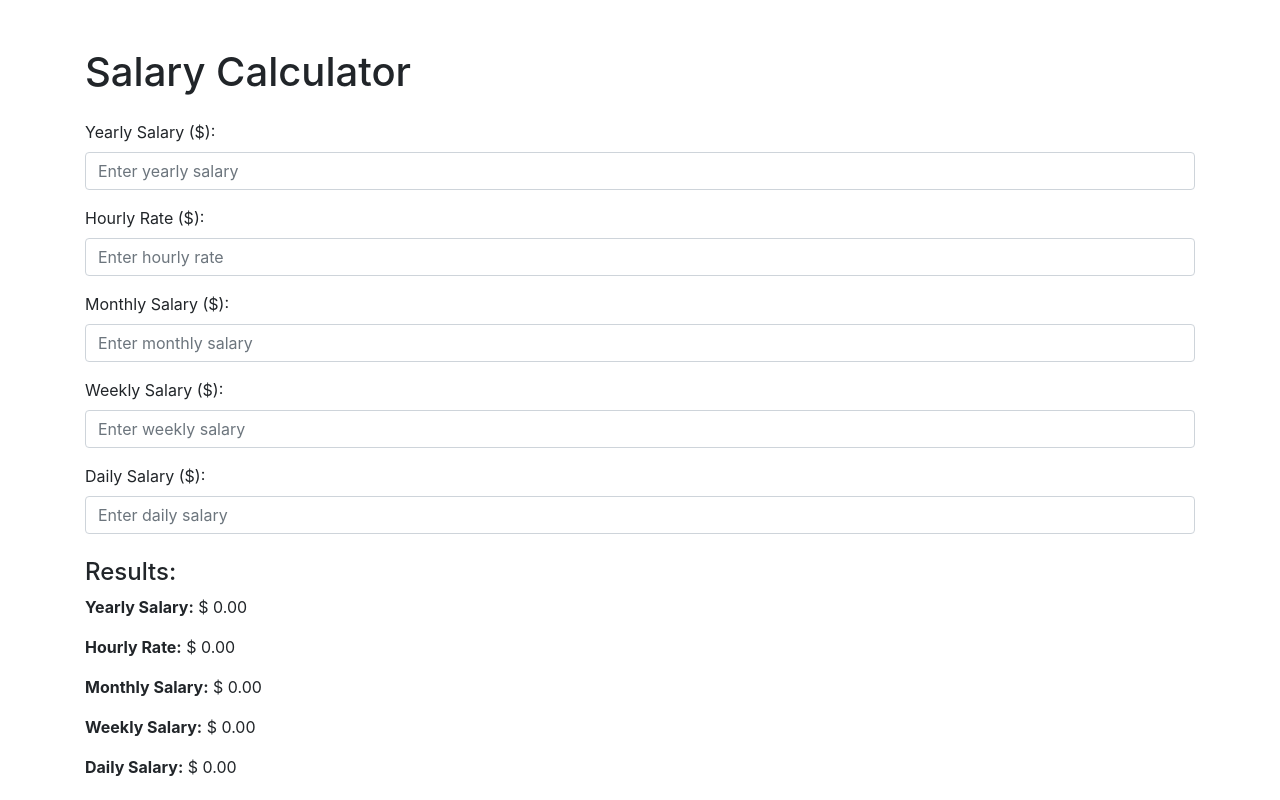
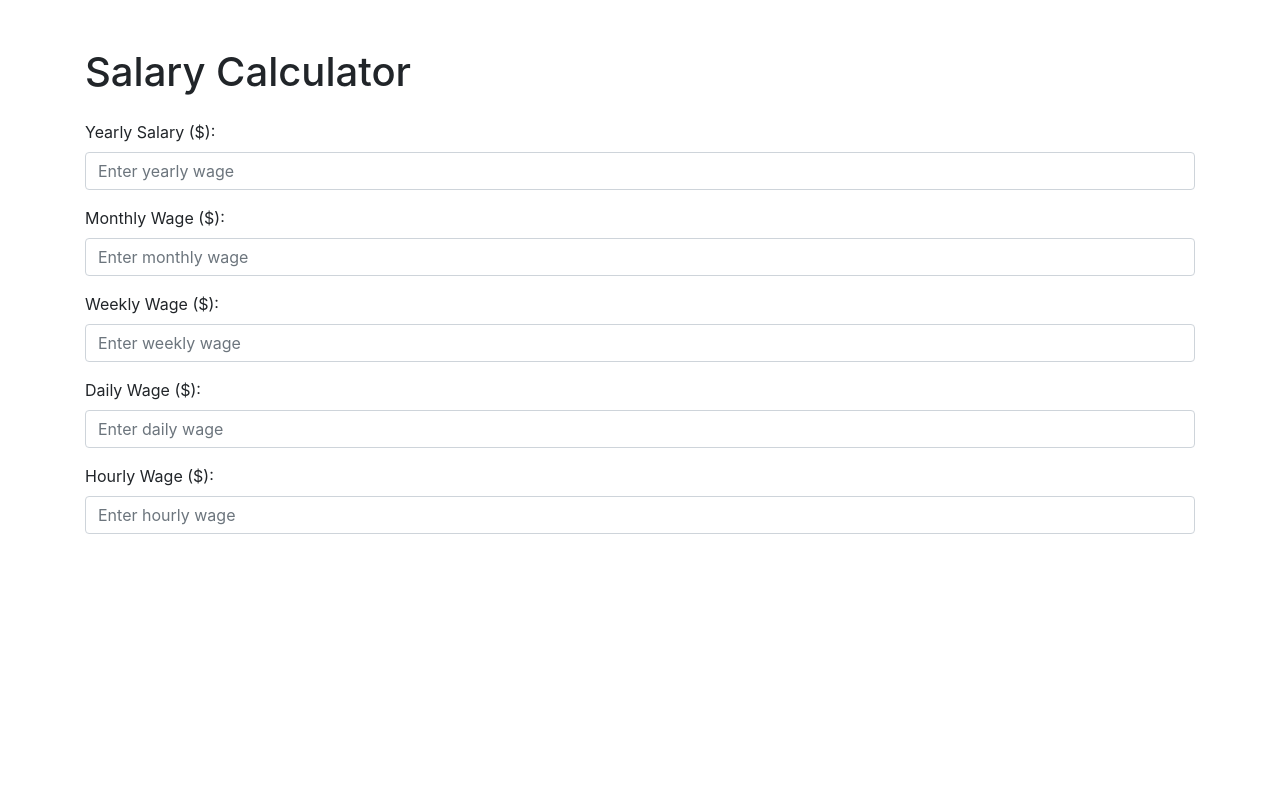
Before and after one commit to ruvamd/salaryCalculator, a Flask app: page / in a window 1280 px wide. Run offline with Flask 3, Linux system fonts and the light colour scheme; some libraries are stand-ins or nearby versions.

Commit message:
working app without hr per week input

```diff
--- a/app.py
+++ b/app.py
@@ -53,13 +53,12 @@ def calculate_salary():
             hourly_rate = yearly_salary / (HOURS_PER_WEEK * WEEKS_PER_YEAR)
             monthly_salary = yearly_salary / MONTHS_PER_YEAR
 
-        return jsonify({
-            'yearly_salary': yearly_salary,
-            'hourly_rate': hourly_rate,
-            'monthly_salary': monthly_salary,
-            'weekly_salary': weekly_salary,
-            'daily_salary': daily_salary
-        })
+        return render_template('index.html',
+                               yearly_salary=yearly_salary,
+                               hourly_rate=hourly_rate,
+                               monthly_salary=monthly_salary,
+                               weekly_salary=weekly_salary,
+                               daily_salary=daily_salary)
     except ValueError:
         return jsonify({'error': 'Invalid input. Please enter valid values.'})
 
--- a/templates/index.html
+++ b/templates/index.html
@@ -13,83 +13,73 @@
         <form>
             <div class="form-group">
                 <label for="yearly_salary">Yearly Salary ($):</label>
-                <input type="text" class="form-control salary-input" id="yearly_salary" placeholder="Enter yearly salary">
+                <input type="text" class="form-control salary-input" id="yearly_salary" name="yearly_salary" placeholder="Enter yearly wage">
             </div>
             <div class="form-group">
-                <label for="hourly_rate">Hourly Rate ($):</label>
-                <input type="text" class="form-control salary-input" id="hourly_rate" placeholder="Enter hourly rate">
+                <label for="monthly_salary">Monthly Wage ($):</label>
+                <input type="text" class="form-control salary-input" id="monthly_salary" name="monthly_salary" placeholder="Enter monthly wage">
             </div>
             <div class="form-group">
-                <label for="monthly_salary">Monthly Salary ($):</label>
-                <input type="text" class="form-control salary-input" id="monthly_salary" placeholder="Enter monthly salary">
+                <label for="weekly_salary">Weekly Wage ($):</label>
+                <input type="text" class="form-control salary-input" id="weekly_salary" name="weekly_salary" placeholder="Enter weekly wage">
             </div>
             <div class="form-group">
-                <label for="weekly_salary">Weekly Salary ($):</label>
-                <input type="text" class="form-control salary-input" id="weekly_salary" placeholder="Enter weekly salary">
+                <label for="daily_salary">Daily Wage ($):</label>
+                <input type="text" class="form-control salary-input" id="daily_salary" name="daily_salary" placeholder="Enter daily wage">
             </div>
             <div class="form-group">
-                <label for="daily_salary">Daily Salary ($):</label>
-                <input type="text" class="form-control salary-input" id="daily_salary" placeholder="Enter daily salary">
+                <label for="hourly_rate">Hourly Wage ($):</label>
+                <input type="text" class="form-control salary-input" id="hourly_rate" name="hourly_rate" placeholder="Enter hourly wage">
             </div>
         </form>
+    </div>
 
-        <div class="mt-4">
-            <h4>Results:</h4>
-            <p><strong>Yearly Salary:</strong> $ <span id="result_yearly_salary">0.00</span></p>
-            <p><strong>Hourly Rate:</strong> $ <span id="result_hourly_rate">0.00</span></p>
-            <p><strong>Monthly Salary:</strong> $ <span id="result_monthly_salary">0.00</span></p>
-            <p><strong>Weekly Salary:</strong> $ <span id="result_weekly_salary">0.00</span></p>
-            <p><strong>Daily Salary:</strong> $ <span id="result_daily_salary">0.00</span></p>
-        </div>
-    </div>
 
     <script>
         $(document).ready(function() {
             $('.salary-input').on('input', function() {
-                // Get the entered value
                 var inputValue = parseFloat($(this).val());
 
-                // Determine which input field was changed
-                var inputId = $(this).attr('id');
+                if (!isNaN(inputValue)) {
+                    var targetField = $(this).attr('id');
+                    var weeklyHours = 40;
 
-                // Calculate and update other fields based on the changed field
-                if (!isNaN(inputValue)) {
-                    if (inputId === 'yearly_salary') {
-                        $('#result_hourly_rate').text((inputValue / (40 * 52)).toFixed(2));
-                        $('#result_monthly_salary').text((inputValue / 12).toFixed(2));
-                        $('#result_weekly_salary').text((inputValue / 52).toFixed(2));
-                        $('#result_daily_salary').text((inputValue / (52 * 5)).toFixed(2));
-                    } else if (inputId === 'hourly_rate') {
-                        $('#result_yearly_salary').text((inputValue * 40 * 52).toFixed(2));
-                        $('#result_monthly_salary').text((inputValue * 40 * 52 / 12).toFixed(2));
-                        $('#result_weekly_salary').text((inputValue * 40).toFixed(2));
-                        $('#result_daily_salary').text((inputValue * 8).toFixed(2));
-                    } else if (inputId === 'monthly_salary') {
-                        $('#result_yearly_salary').text((inputValue * 12).toFixed(2));
-                        $('#result_hourly_rate').text((inputValue * 12 / (40 * 52)).toFixed(2));
-                        $('#result_weekly_salary').text((inputValue * 12 / 52).toFixed(2));
-                        $('#result_daily_salary').text((inputValue * 12 / (52 * 5)).toFixed(2));
-                    } else if (inputId === 'weekly_salary') {
-                        $('#result_yearly_salary').text((inputValue * 52).toFixed(2));
-                        $('#result_hourly_rate').text((inputValue / 40).toFixed(2));
-                        $('#result_monthly_salary').text((inputValue * 52 / 12).toFixed(2));
-                        $('#result_daily_salary').text((inputValue / 5).toFixed(2));
-                    } else if (inputId === 'daily_salary') {
-                        $('#result_yearly_salary').text((inputValue * 52 * 5).toFixed(2));
-                        $('#result_hourly_rate').text((inputValue / 8).toFixed(2));
-                        $('#result_monthly_salary').text((inputValue * 52 * 5 / 12).toFixed(2));
-                        $('#result_weekly_salary').text((inputValue * 5).toFixed(2));
+                    if (targetField === 'yearly_salary') {
+                        $('#hourly_rate').val((inputValue / (weeklyHours * 52)).toFixed(2));
+                        $('#monthly_salary').val((inputValue / 12).toFixed(2));
+                        $('#weekly_salary').val((inputValue / 52).toFixed(2));
+                        $('#daily_salary').val((inputValue / (5 * 52)).toFixed(2));
+                    } else if (targetField === 'hourly_rate') {
+                        $('#yearly_salary').val((inputValue * weeklyHours * 52).toFixed(2));
+                        $('#monthly_salary').val((inputValue * weeklyHours * 4).toFixed(2));
+                        $('#weekly_salary').val((inputValue * weeklyHours).toFixed(2));
+                        $('#daily_salary').val((inputValue * weeklyHours / 5).toFixed(2));
+                    } else if (targetField === 'monthly_salary') {
+                        $('#yearly_salary').val((inputValue * 12).toFixed(2));
+                        $('#hourly_rate').val((inputValue / (4 * weeklyHours)).toFixed(2));
+                        $('#weekly_salary').val((inputValue / 4).toFixed(2));
+                        $('#daily_salary').val((inputValue / (4 * 5)).toFixed(2));
+                    } else if (targetField === 'weekly_salary') {
+                        $('#yearly_salary').val((inputValue * 52).toFixed(2));
+                        $('#hourly_rate').val((inputValue / weeklyHours).toFixed(2));
+                        $('#monthly_salary').val((inputValue * 4).toFixed(2));
+                        $('#daily_salary').val((inputValue / 5).toFixed(2));
+                    } else if (targetField === 'daily_salary') {
+                        $('#yearly_salary').val((inputValue * 5 * 52).toFixed(2));
+                        $('#hourly_rate').val((inputValue / (5 * weeklyHours)).toFixed(2));
+                        $('#monthly_salary').val((inputValue * 5 * 4).toFixed(2));
+                        $('#weekly_salary').val((inputValue * 5).toFixed(2));
                     }
                 } else {
-                    // If the input is not a valid number, display an error
-                    $('#result_yearly_salary').text('Invalid input');
-                    $('#result_hourly_rate').text('Invalid input');
-                    $('#result_monthly_salary').text('Invalid input');
-                    $('#result_weekly_salary').text('Invalid input');
-                    $('#result_daily_salary').text('Invalid input');
+                    // Clear all fields when input is not a valid number
+                    $('.salary-input').val('');
                 }
             });
         });
     </script>
+
+
+
+
 </body>
 </html>
```
